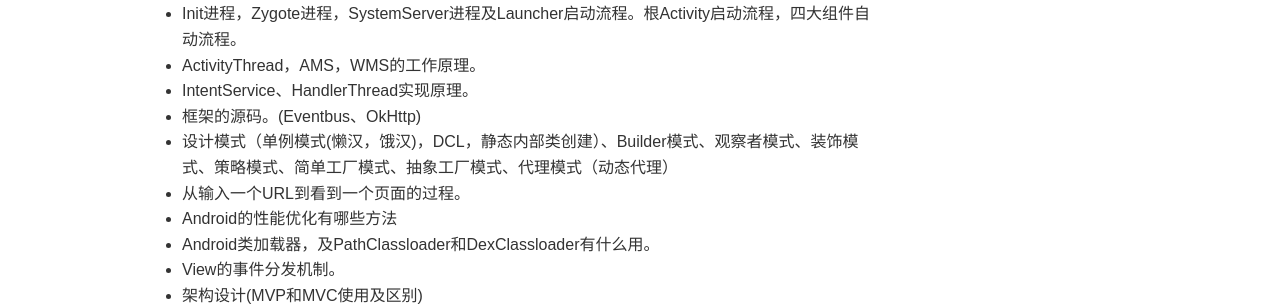
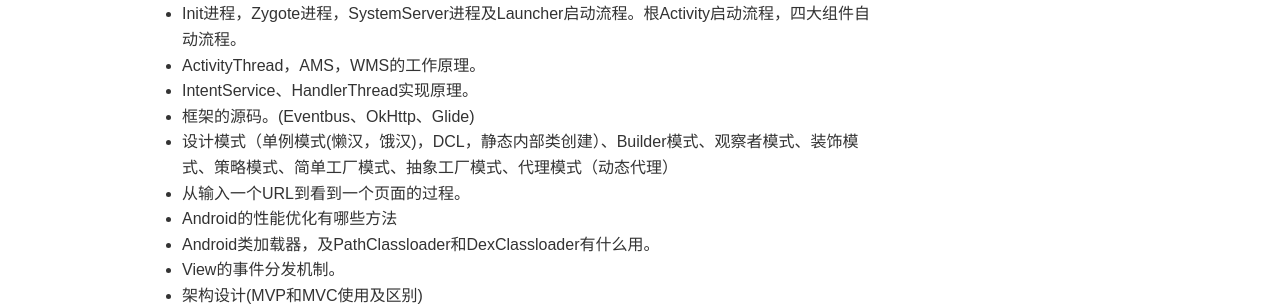
Before and after one commit to PeterXiaosa/PeterXiaosa.github.io, a Jekyll site: the page built from _wiki/Android工程师必备知识.md, in a window 1280 px wide. Shown: the part 460-766 px from the top of the page. Built offline with Jekyll 4.4.1, drawn with Linux system fonts in a browser that asks for light colours; comment, search, counter and statistics services are not loaded.

Commit message:
1.update doc.

```diff
--- a/_wiki/Android工程师必备知识.md
+++ b/_wiki/Android工程师必备知识.md
@@ -19,7 +19,7 @@
 * Init进程，Zygote进程，SystemServer进程及Launcher启动流程。根Activity启动流程，四大组件自动流程。
 * ActivityThread，AMS，WMS的工作原理。
 * IntentService、HandlerThread实现原理。
-* 框架的源码。(Eventbus、OkHttp)
+* 框架的源码。(Eventbus、OkHttp、Glide)
 * 设计模式（单例模式(懒汉，饿汉)，DCL，静态内部类创建）、Builder模式、观察者模式、装饰模式、策略模式、简单工厂模式、抽象工厂模式、代理模式（动态代理）
 * 从输入一个URL到看到一个页面的过程。
 * Android的性能优化有哪些方法
```
